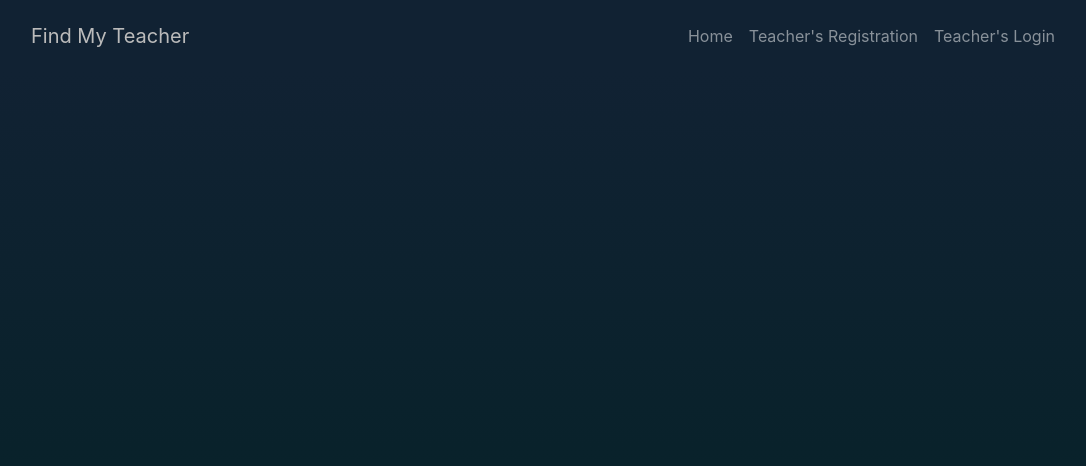
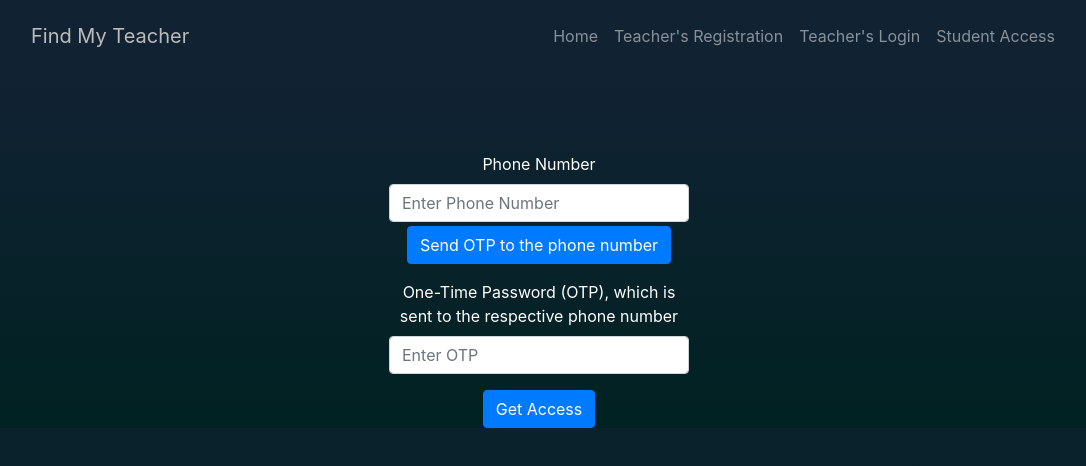
Before and after one commit to sayanmdn/teachers, a React (Create React App) app: page /student-access in a window 1280 px wide. Shown: the top 466 px of the page, without its empty margins (101-1187 px from the left). Built offline with nearby package versions, Linux system fonts and the light colour scheme; no server answers.

Commit message:
student dtails add

```diff
--- a/src/App.js
+++ b/src/App.js
@@ -8,6 +8,7 @@ import { Warehouse } from "./components/Warehouse";
 import { Profile } from "./components/Profile";
 import { NewsComponent } from "./components/NewsContainer";
 import { WriteComponent } from "./components/WriteComponent";
+import { StudentAccess } from "./components/StudentAccess";
 import reactGa from "react-ga";
 
 import { Provider } from "react-redux";
@@ -45,6 +46,9 @@ function App() {
             <Route exact path="/write">
               <WriteComponent />
             </Route>
+            <Route exact path="/student-access">
+              <StudentAccess />
+            </Route>
             <Route path="/teachers/:id" component={Profile} />
           </div>
         </Switch>
--- a/src/components/Area1.js
+++ b/src/components/Area1.js
@@ -4,10 +4,15 @@ import { useFormik } from "formik";
 import React, { useState } from "react";
 import axios from "axios";
 import { URL } from "../config";
+import { useSelector, useDispatch } from "react-redux";
+import { initAuth } from "../redux/actions";
 
 export function Area1() {
   const [loading, setLoading] = useState(false);
   const [testData, setTestData] = useState([]);
+  let dispatch = useDispatch();
+
+  const auth = useSelector((state) => state.auth);
 
   const formik = useFormik({
     initialValues: {
@@ -28,6 +33,27 @@ export function Area1() {
           setLoading(false);
           console.error(error);
         });
+    },
+  });
+
+  const userDetailsForm = useFormik({
+    initialValues: {
+      name: "",
+      class: "",
+    },
+    onSubmit: (values) => {
+      axios
+        .post(`${URL}students/update`, {
+          name: values.name.trim(),
+          class: values.class,
+          token: localStorage.getItem("token"),
+          phone: auth.user.id,
+        })
+        .then((res) => {
+          alert("User Details Updated");
+          dispatch(initAuth({ ...auth.user, ...res.data.student }));
+        })
+        .catch((_error) => {});
     },
   });
 
@@ -71,6 +97,67 @@ export function Area1() {
         </div>
       </div>
       <br />
+      <div>
+        <div className="home-name-entry">
+          {(!auth.user || !auth.user.name || !auth.user.class) && (
+            <div>
+              <Form
+                className="data-form"
+                onSubmit={userDetailsForm.handleSubmit}
+              >
+                <Form.Group
+                  controlId="formBasicName"
+                  style={{ width: "40%", margin: "auto", marginTop: "1%" }}
+                >
+                  <Form.Control
+                    type="text"
+                    name="name"
+                    placeholder="Name"
+                    onChange={userDetailsForm.handleChange}
+                    value={userDetailsForm.values.data}
+                    style={{
+                      background: "linear-gradient(#112233, #002222)",
+                      borderRadius: "1rem",
+                      borderBlockColor: "wheat",
+                      color: "white",
+                    }}
+                  />
+                </Form.Group>
+                <Form.Group
+                  controlId="formBasicClass"
+                  style={{ width: "40%", margin: "auto", marginTop: "1%" }}
+                >
+                  <Form.Control
+                    type="number"
+                    name="class"
+                    placeholder="Class"
+                    onChange={userDetailsForm.handleChange}
+                    value={userDetailsForm.values.data}
+                    style={{
+                      background: "linear-gradient(#112233, #002222)",
+                      borderRadius: "1rem",
+                      borderBlockColor: "wheat",
+                      color: "white",
+                    }}
+                  />
+                </Form.Group>
+                <Button
+                  variant="primary"
+                  type="submit"
+                  style={{
+                    marginTop: "2%",
+                    color: "InfoText",
+                    backgroundColor: "wheat",
+                    borderRadius: "1rem",
+                  }}
+                >
+                  Submit
+                </Button>
+              </Form>
+            </div>
+          )}
+        </div>
+      </div>
       <div
         className="data-api"
         style={{ textAlign: "center", fontSize: "large" }}
--- a/src/components/Navigationbar.js
+++ b/src/components/Navigationbar.js
@@ -27,10 +27,8 @@ export function Navigationbar(props) {
         { headers: { Authorization: authToken } }
       )
       .then((res) => {
-        console.log(res);
         // If the token is valid, dispatch the user's authentication information
         if (res.data.code === "tokenValid") {
-          console.log("res.data message: " + JSON.stringify(res.data.message));
           dispatch(initAuth(res.data.message));
         }
       })
@@ -92,6 +90,13 @@ export function Navigationbar(props) {
               </Nav.Link>
             </NavItem>
           )}
+          {!auth.isLoggedIn && (
+            <NavItem>
+              <Nav.Link to="/student-access" as={Link}>
+                Student Access
+              </Nav.Link>
+            </NavItem>
+          )}
           {auth.isLoggedIn && (
             <NavItem>
               {/* Logout link with a click event handler */}
--- /dev/null
+++ b/src/components/StudentAccess.js
@@ -0,0 +1,17 @@
+import React from "react";
+import { StudentAccessForm } from "./forms/StudentAccessForm";
+
+export function StudentAccess(props) {
+  return (
+    <div
+      style={{
+        background: "linear-gradient(#112233, #002222)",
+        color: "white",
+        textAlign: "center",
+      }}
+    >
+      <div style={{ paddingTop: "10vh" }}></div>
+      <StudentAccessForm />
+    </div>
+  );
+}
--- /dev/null
+++ b/src/components/forms/StudentAccessForm.js
@@ -0,0 +1,105 @@
+import React, { useState } from "react";
+import { Form, Button } from "react-bootstrap";
+import { useFormik } from "formik";
+import axios from "axios";
+import { URL } from "../../config";
+import { STUDENT_USER_ROLE } from "../../constants";
+import { useHistory } from "react-router-dom";
+import { useDispatch } from "react-redux";
+import { initAuth } from "../../redux/actions";
+
+export function StudentAccessForm(_props) {
+  const [otpSentSuccessfully, setOtpSentSuccessfully] = useState(false);
+  let history = useHistory();
+  let dispatch = useDispatch();
+
+  // Initialize form values with arrays for subjects, selectedFromRange, and selectedToRange
+  const formik = useFormik({
+    initialValues: {
+      phone: "",
+      otp: "",
+    },
+    onSubmit: (values) => {
+      axios
+        .post(`${URL}students/access`, {
+          otp: values.otp,
+          phone: values.phone,
+        })
+        .then((res) => {
+          if (res.data.code === "SUCCESS") {
+            localStorage.setItem("token", res.data.token);
+            dispatch(
+              initAuth({ ...res.data.student, role: STUDENT_USER_ROLE })
+            );
+            history.push("/");
+          }
+        })
+        .catch((error) => {
+          console.log(error);
+        });
+    },
+  });
+
+  const sendOTP = () => {
+    let { phone } = formik.values;
+    axios
+      .post(`${URL}user/otpsend`, { phone, role: STUDENT_USER_ROLE })
+      .then((res) => {
+        if (res.data.code === "otpSent") {
+          setOtpSentSuccessfully(true);
+          alert("OTP Sent Successfully to your phone");
+        }
+        if (res.data.code === "validationFalse") {
+          setOtpSentSuccessfully(false);
+          alert(res.data.message || "Error: OTP not sent");
+        }
+      });
+  };
+
+  return (
+    <div>
+      <Form className="login-form" onSubmit={formik.handleSubmit}>
+        <Form.Group controlId="formBasicPhone">
+          <Form.Label>Phone Number</Form.Label>
+          <Form.Control
+            type="phone"
+            placeholder="Enter Phone Number"
+            name="phone"
+            readOnly={otpSentSuccessfully}
+            onChange={formik.handleChange}
+            value={formik.values.phone}
+          />
+
+          <Form.Text className="text-muted">
+            <Button onClick={sendOTP} hidden={otpSentSuccessfully}>
+              Send OTP to the phone number
+            </Button>
+          </Form.Text>
+        </Form.Group>
+        <Form.Group controlId="formBasicOTP">
+          <Form.Label>
+            One-Time Password (OTP), which is sent to the respective phone
+            number
+          </Form.Label>
+          <Form.Control
+            type="otp"
+            name="otp"
+            placeholder="Enter OTP"
+            onChange={formik.handleChange}
+            value={formik.values.otp}
+          />
+        </Form.Group>
+
+        {/* Submit button */}
+        <Form.Group
+          controlId="formSubmit"
+          style={{ marginTop: "2vh", marginBottom: "2vh" }}
+        >
+          <Button variant="primary" type="submit">
+            Get Access
+          </Button>
+        </Form.Group>
+      </Form>
+    </div>
+  );
+}
--- a/src/constants.js
+++ b/src/constants.js
@@ -1 +1,2 @@
 export const TEACHER_USER_ROLE = "TEACHER";
+export const STUDENT_USER_ROLE = "STUDENT";
```
Also changed, not shown: src/components/isAlreadyLoggedIn.js (+15 -22 lines).
